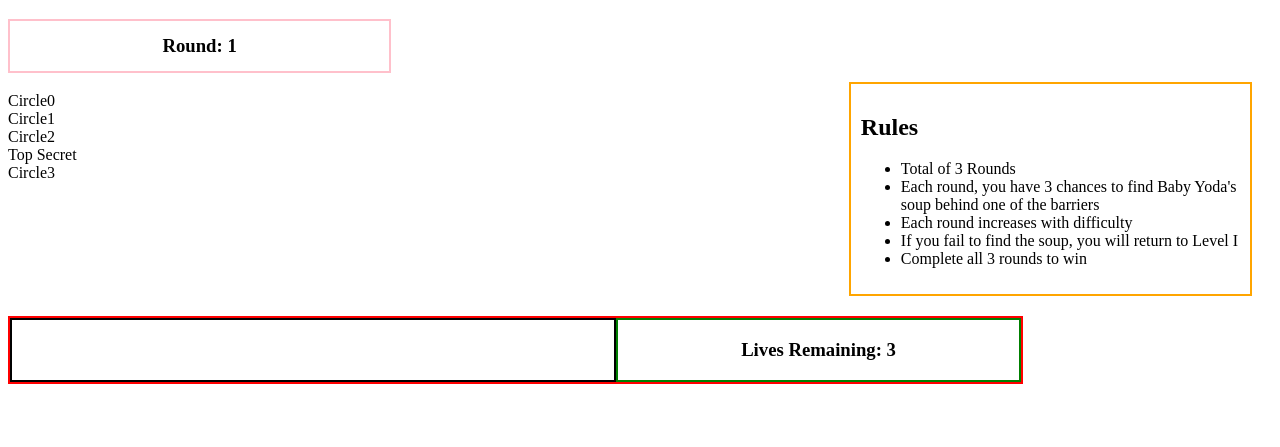
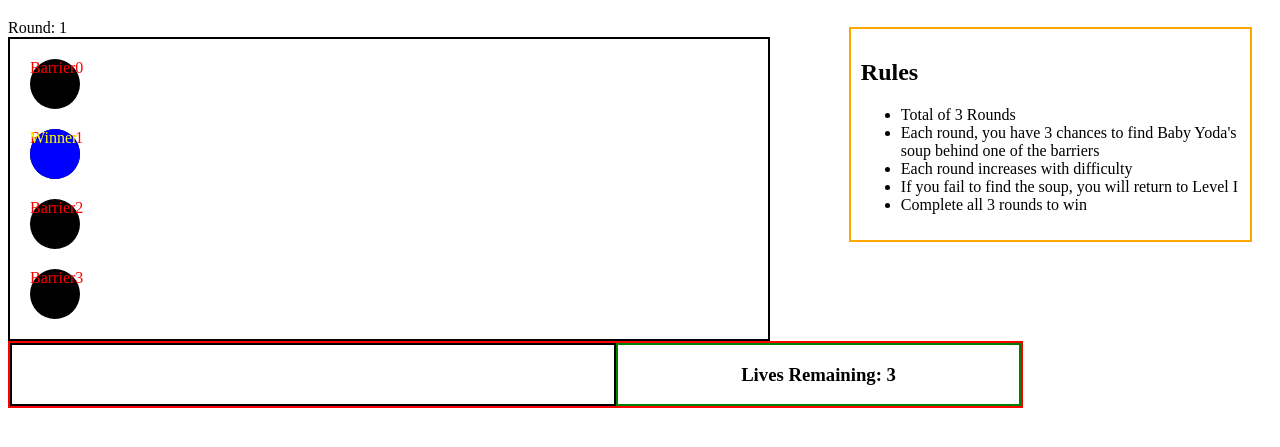
Before and after one commit to csgill32/Game-Project, a plain HTML site: page index.html in a window 1280 px wide. Shown: the part 61-508 px from the top of the page. Drawn offline with nearby package versions, Linux system fonts and the light colour scheme.

Commit message:
winner div placed inside of parent div

```diff
--- a/index.html
+++ b/index.html
@@ -14,7 +14,7 @@
 <body>
     <header>
         <h1>Find Baby Yoda's Soup!</h1>
-        <h3 class="round">Round: 1</h3>
+        <span id="round">Round: 1</span>
     </header>
     <aside>
         <h2>Rules</h2>
--- a/scripts/app.js
+++ b/scripts/app.js
@@ -1,28 +1,59 @@
-const createDivs = (num) => {
+const createBarriers = (num) => {
     let i = 0;
     for (i; i < num; i++) {
-        const template = `<div id='${i}'>Circle${i}</div>`;
+        const template = `<div class = "barrier" id='${i}'>Barrier${i}</div>`;
         console.log(template);
         $('.container').append(template);
     }
     let winner = Math.floor(Math.random() * num);
     const randomElement = $(`#${winner}`);
-    let element = $(`<div>Top Secret</div>`);
+    let element = $(`<div id = "winner">Winner</div>`);
     randomElement.append(element);
 };
-createDivs(4);
+createBarriers(4);
+
+// const handleClick = event => {
+//     if (event.target.classList.contains("clicked") === false) {
+//         $(event.target).addClass("clicked");
+//     }
+// }
+// $('.barrier').on('click', handleClick);
+
+
+/* This gives all but one the class "winner"*/
 
 // const createDivs = (num) => {
 //     let i = 0;
 //     for (i; i < num; i++) {
-//       const template = `
-//       <div id='${i}'>Circle ${i}</div>
-//       `;
-//       $('.container').append(template);
+//         const $template = $(`<div class="empty" id='${i}'>Circle${i}</div>`);
+//         console.log($template);
+//         $('.container').append($template);
+//         let $templateEl = $("div .empty");
+//         let $random = Math.floor(Math.random() * $templateEl.length)
+//         $templateEl.eq($random % $templateEl.length).addClass("winner");
 //     }
-//     let secret = Math.floor(Math.random() * num);
-//     const randowElement = $(`#${secret}`);
-//     let element = $('<div>Top Secret</div>');
-//     randowElement.append(element);
-//   };
-//   createDivs(4);
+
+// const createDivs = (num) => {
+//     let i = 0;
+//     for (i; i < num; i++) {
+//         const $template = $(`<div class="empty" id='${i}'>Circle${i}</div>`);
+//         console.log($template);
+//         $('.container').append($template);
+//         let $randomElement = $(".empty");
+//         $randomElement.eq(Math.floor(Math.random() * $randomElement.length)).addClass("winner");
+//     }
+// };
+// createDivs(4);
+
+// const createDivs = (num) => {
+//     let i = 0;
+//     for (i; i < num; i++) {
+//         const $template = $(`<div class="empty" id='${i}'>Circle${i}</div>`);
+//         console.log($template);
+//         $('.container').append($template);
+//         let $randomIndex = Math.floor(Math.random() * num);
+//         let $randomElement = $(".empty");
+//         $randomElement.eq($randomIndex).addClass("winner");
+//     }
+// };
+// createDivs(4);
--- a/styles/style.css
+++ b/styles/style.css
@@ -1,10 +1,7 @@
-/* .container {
-    border: 2px solid black;
-    display: flex;
-    flex-direction: row;
-    flex-wrap: nowrap;
-
-} */
+.container {
+border: 2px solid black;
+width: 60%;
+}
 
 h1 {
     width: auto;
@@ -30,20 +27,28 @@ height: 50px;
 
 }
 
-.empty div {
+.barrier {
     height: 50px;
     width: 50px;
     background-color: black;
     border-radius: 50%;
     margin: 20px;
+    color: red;
+    position: relative;
+    z-index: 5;
 }
 
-    .winner div {
+    #winner {
         height: 50px;
         width: 50px;
         background-color: blue;
         border-radius: 50%;
-        margin: 20px;
+        color: yellow;
+        position: absolute;
+        top: 0;
+        left: 0;
+        z-index: 1;
+
 }
 
 section {
```
Also changed, not shown: scripts/app2.js (+63 -0 lines).
